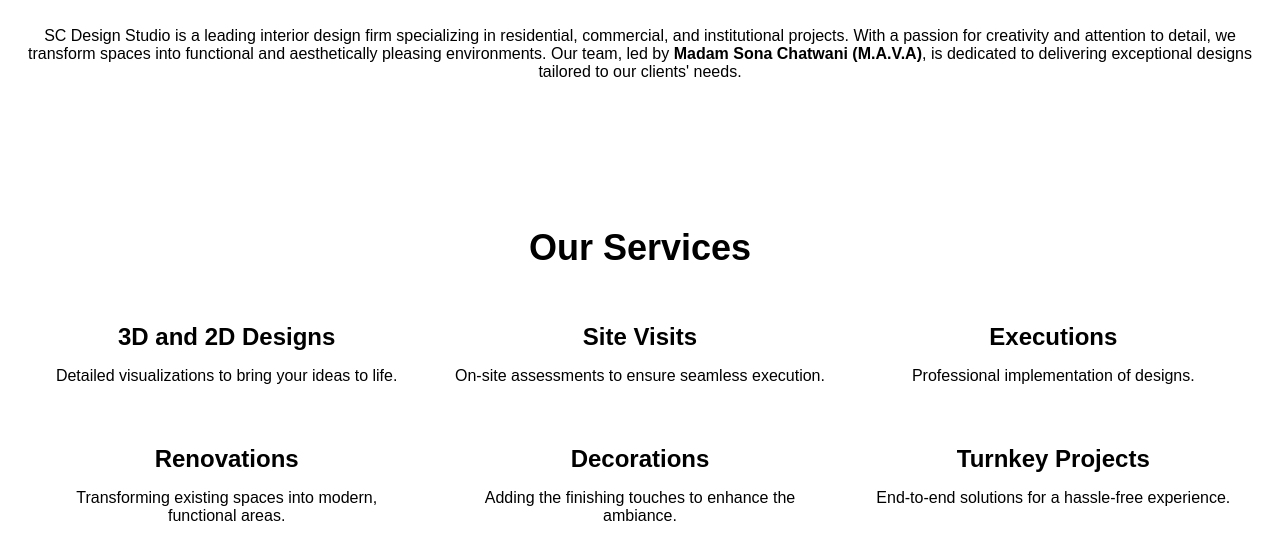
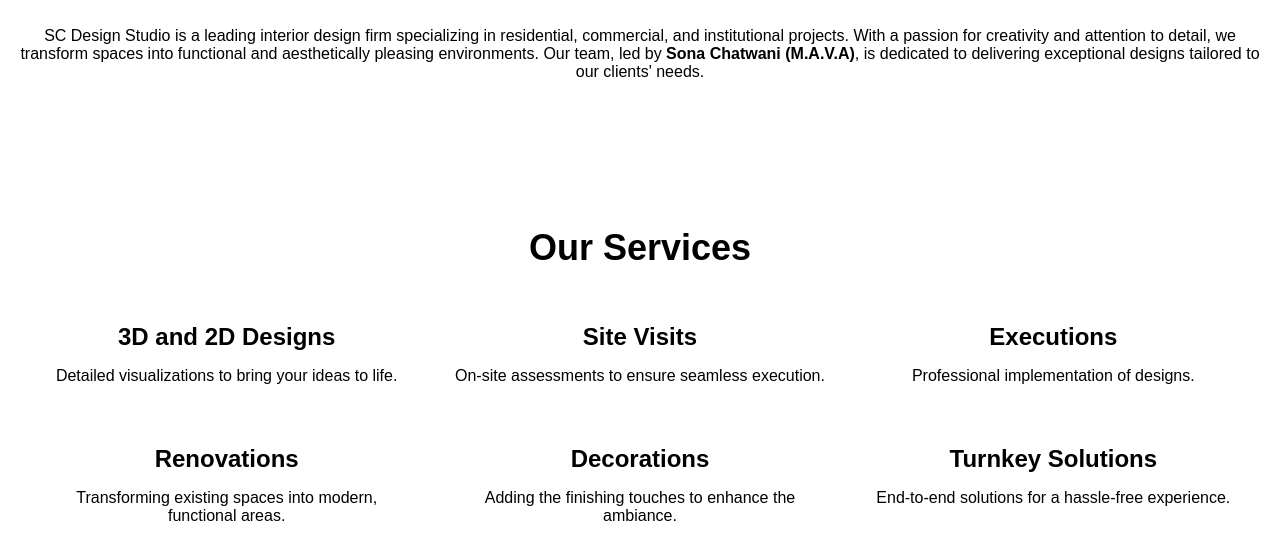
Before and after one commit to SCdesignStudio/SONA, a plain HTML site: page index.html in a window 1280 px wide. Shown: the part 610-1170 px from the top of the page. Drawn offline with Linux system fonts and the light colour scheme.

Commit message:
Update index.html

```diff
--- a/index.html
+++ b/index.html
@@ -177,7 +177,7 @@
     <p>
       SC Design Studio is a leading interior design firm specializing in residential, commercial, and institutional projects.
       With a passion for creativity and attention to detail, we transform spaces into functional and aesthetically pleasing environments.
-      Our team, led by <strong>Madam Sona Chatwani (M.A.V.A)</strong>, is dedicated to delivering exceptional designs tailored to our clients' needs.
+      Our team, led by <strong> Sona Chatwani (M.A.V.A)</strong>, is dedicated to delivering exceptional designs tailored to our clients' needs.
     </p>
   </section>
 
@@ -206,7 +206,7 @@
         <p>Adding the finishing touches to enhance the ambiance.</p>
       </div>
       <div class="service-item">
-        <h3>Turnkey Projects</h3>
+        <h3>Turnkey Solutions</h3>
         <p>End-to-end solutions for a hassle-free experience.</p>
       </div>
     </div>
```
